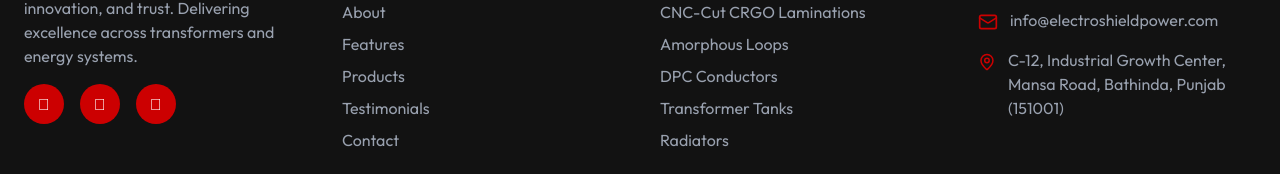
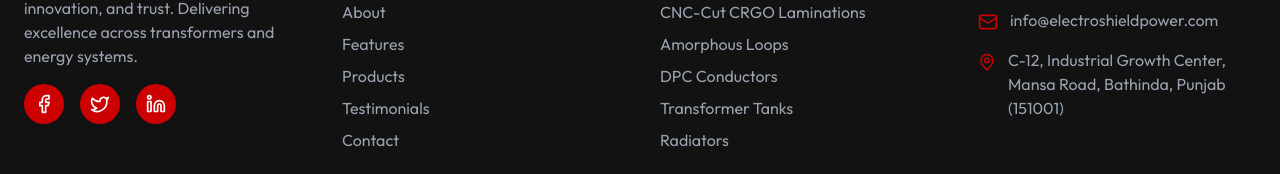
Before and after one commit to Lehhril-Infutrix/electro-shield-power, a Next.js app: page / in a window 1280 px wide. Shown: the part 4888-5062 px from the top of the page. Built offline with nearby package versions, Linux system fonts and the light colour scheme.

Commit message:
footer social icons

```diff
--- a/src/components/layout/Footer.jsx
+++ b/src/components/layout/Footer.jsx
@@ -1,8 +1,7 @@
 "use client";
-import { Phone, Mail, MapPin } from "lucide-react";
+import { Phone, Mail, MapPin, Facebook, Twitter, Linkedin } from "lucide-react";
 import Link from "next/link";
 import { usePathname } from "next/navigation";
-
 
 const footerData = {
   "/": {
@@ -41,12 +40,7 @@
       { label: "Resources", href: "#resources" },
       { label: "Contact", href: "#contact" },
     ],
-    products: [
-      "Industrial Paints",
-      "Primers",
-      "Thinners",
-      "Adhesives",
-    ],
+    products: ["Industrial Paints", "Primers", "Thinners", "Adhesives"],
   },
 };
 
@@ -55,25 +49,41 @@
 
   // fallback: use "/" data if no match
   const data =
-    pathname.startsWith("/dreamshield") ? footerData["/dreamshield"] : footerData["/"];
+    pathname.startsWith("/dreamshield")
+      ? footerData["/dreamshield"]
+      : footerData["/"];
 
   return (
     <footer className="bg-[#121212] text-white pt-12">
       <div className="max-w-7xl mx-auto px-6 grid md:grid-cols-4 gap-10">
         {/* Company Info */}
         <div>
-          <h2 className="text-2xl font-bold text-white mb-4">{data.company.name}</h2>
+          <h2 className="text-2xl font-bold text-white mb-4">
+            {data.company.name}
+          </h2>
           <p className="text-gray-400 mb-4">{data.company.desc}</p>
           <div className="flex space-x-4">
-            {["facebook-f", "twitter", "linkedin-in"].map((icon) => (
-              <a
-                key={icon}
-                href="#"
-                className="bg-[#CC0001] w-10 h-10 flex justify-center items-center rounded-full hover:bg-[#ab0001] transition"
-              >
-                <i className={`fab fa-${icon}`}></i>
-              </a>
-            ))}
+            <a
+              href="#"
+              className="bg-[#CC0001] w-10 h-10 flex justify-center items-center rounded-full hover:bg-[#ab0001] transition"
+              aria-label="Facebook"
+            >
+              <Facebook className="w-5 h-5 text-white" />
+            </a>
+            <a
+              href="#"
+              className="bg-[#CC0001] w-10 h-10 flex justify-center items-center rounded-full hover:bg-[#ab0001] transition"
+              aria-label="Twitter"
+            >
+              <Twitter className="w-5 h-5 text-white" />
+            </a>
+            <a
+              href="#"
+              className="bg-[#CC0001] w-10 h-10 flex justify-center items-center rounded-full hover:bg-[#ab0001] transition"
+              aria-label="LinkedIn"
+            >
+              <Linkedin className="w-5 h-5 text-white" />
+            </a>
           </div>
         </div>
 
```
